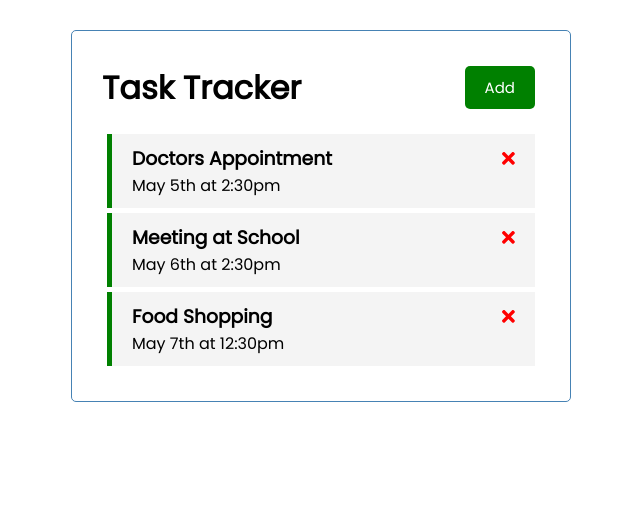
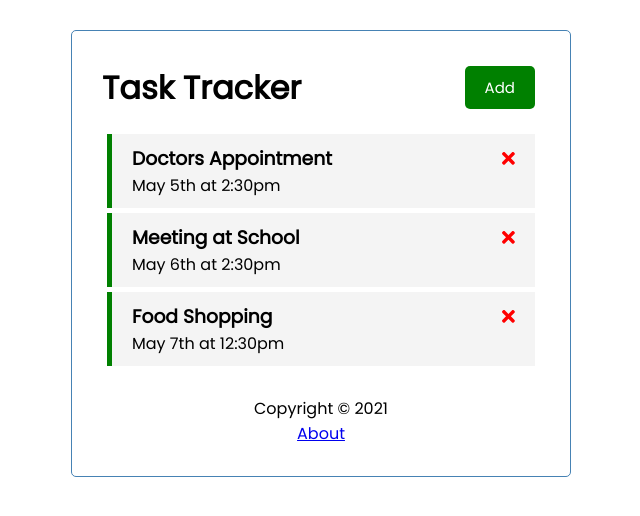
Before and after one commit to BrandonCzaja/Traversy_Media_Angular_Crash_Course, an Angular app: page / in a window 1280 px wide. Shown: the top 516 px of the page, without its empty margins (319-959 px from the left). Built offline with nearby package versions, Linux system fonts and the light colour scheme; data requests are answered from the project's data file.

Commit message:
Added a footer that takes the user to the about page

```diff
--- a/src/app/app.component.html
+++ b/src/app/app.component.html
@@ -2,4 +2,5 @@
   <!-- This tag is coming from the @Component selector property in header.components.ts -->
   <app-header></app-header>
   <router-outlet></router-outlet>
+  <app-footer></app-footer>
 </div>
--- a/src/app/app.module.ts
+++ b/src/app/app.module.ts
@@ -14,6 +14,7 @@
 import { TaskItemComponent } from './components/task-item/task-item.component';
 import { AddTaskComponent } from './components/add-task/add-task.component';
 import { AboutComponent } from './components/about/about.component';
+import { FooterComponent } from './components/footer/footer.component';
 
 // Would happen automatically if you choose 'yes' when originally building the project
 const appRoutes: Routes = [
@@ -36,6 +37,7 @@
     TaskItemComponent,
     AddTaskComponent,
     AboutComponent,
+    FooterComponent,
   ],
   imports: [
     BrowserModule,
--- /dev/null
+++ b/src/app/components/footer/footer.component.css
@@ -0,0 +1,4 @@
+footer {
+  margin-top: 30px;
+  text-align: center;
+}
--- /dev/null
+++ b/src/app/components/footer/footer.component.html
@@ -0,0 +1,4 @@
+<footer>
+  <p>Copyright &copy; 2021</p>
+  <a routerLink="/about">About</a>
+</footer>
--- /dev/null
+++ b/src/app/components/footer/footer.component.ts
@@ -0,0 +1,15 @@
+import { Component, OnInit } from '@angular/core';
+
+@Component({
+  selector: 'app-footer',
+  templateUrl: './footer.component.html',
+  styleUrls: ['./footer.component.css']
+})
+export class FooterComponent implements OnInit {
+
+  constructor() { }
+
+  ngOnInit(): void {
+  }
+
+}
```
Also changed, not shown: 1 other file (tests, documents, lock files or other folders).
